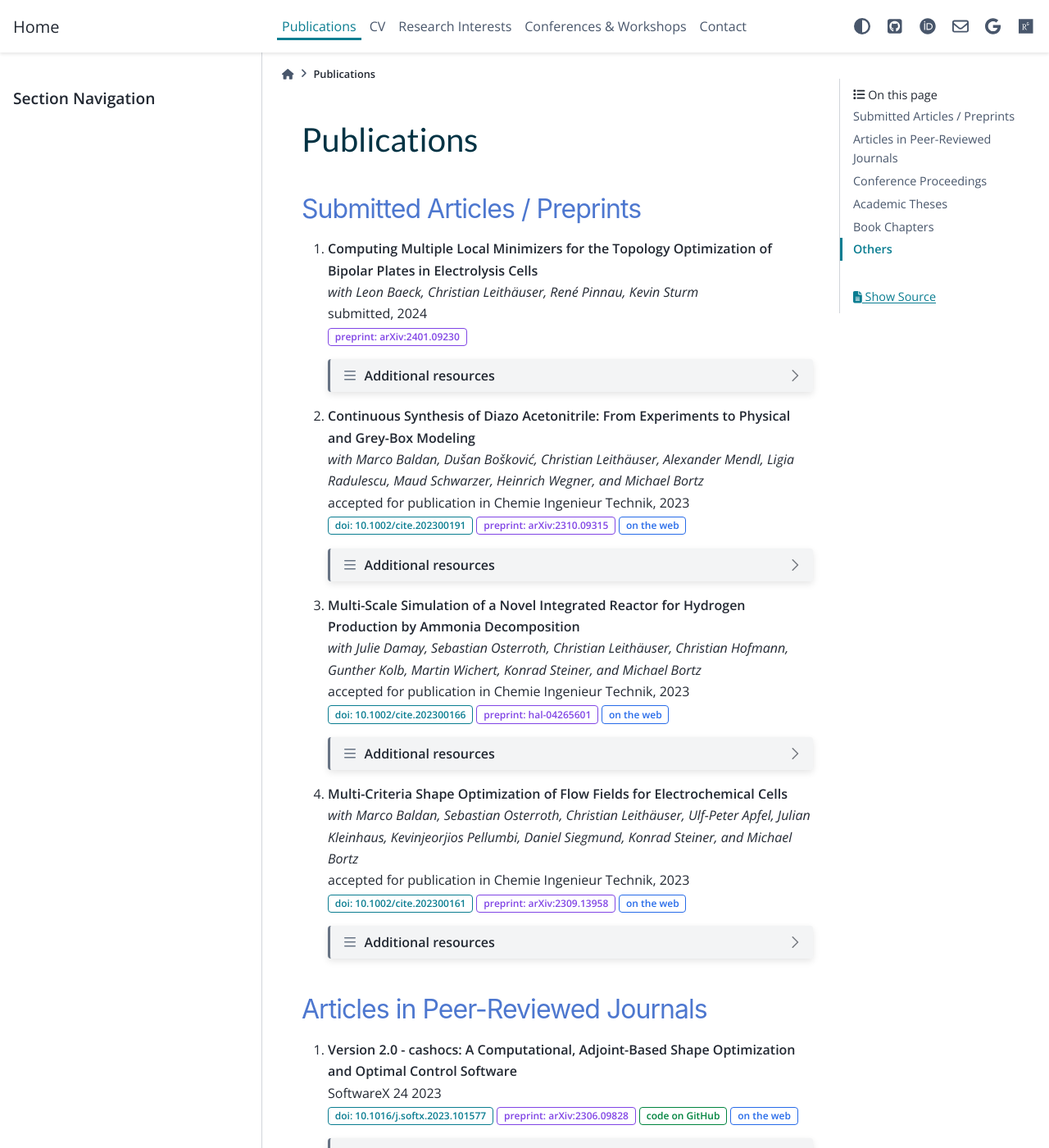
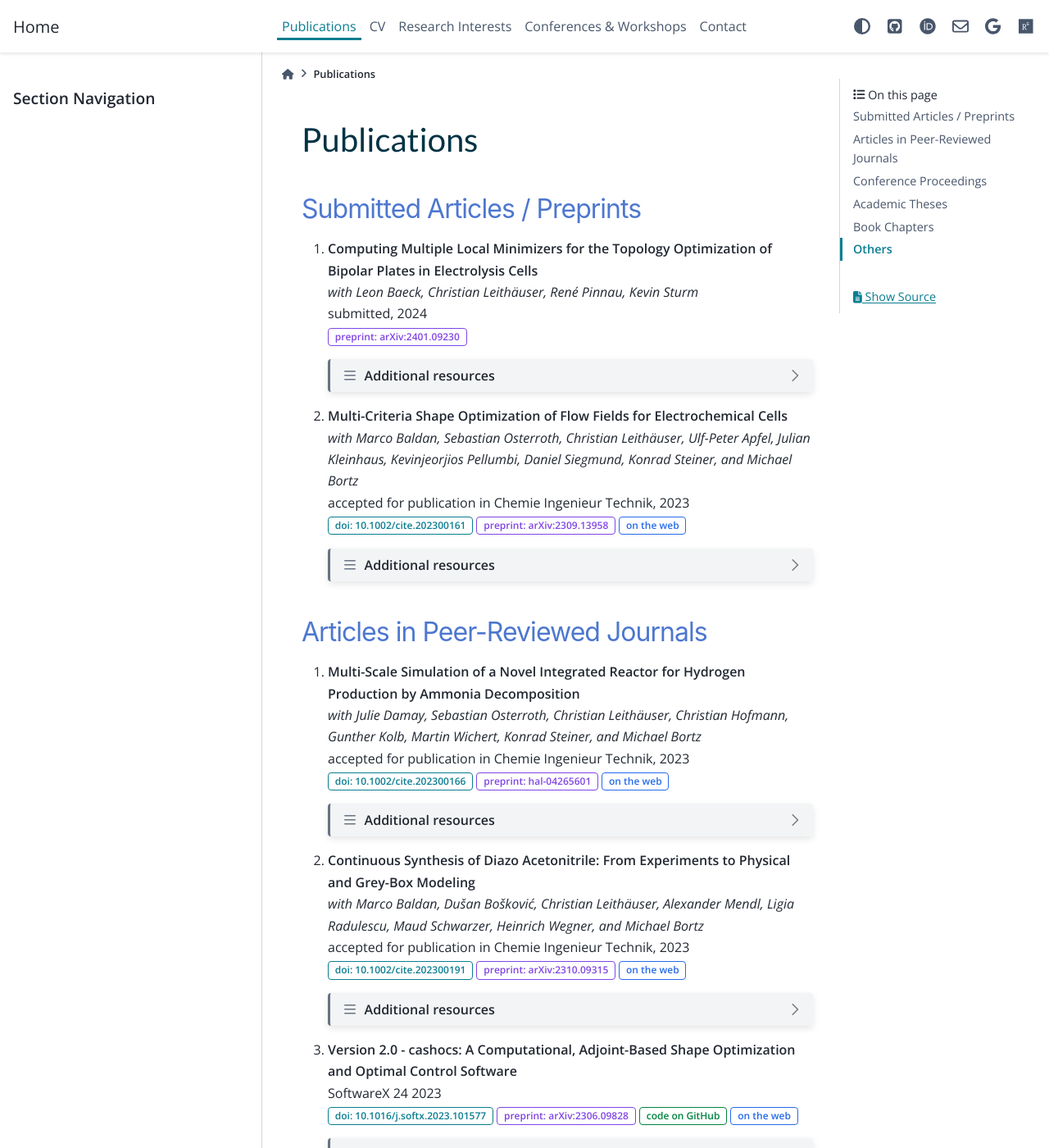
Before and after one commit to sblauth/sblauth.github.io, a Sphinx documentation site: the page built from source/publications.rst, in a window 1280 px wide and 1400 px high. Shown: the whole window at 82% size. Built offline with Sphinx 7.4.7 and the PyData theme 0.15.4, drawn with Linux system fonts in a browser that asks for light colours; some of the changed lines change nothing that is shown.

Commit message:
update publications

```diff
--- a/source/publications.rst
+++ b/source/publications.rst
@@ -33,65 +33,6 @@ Submitted Articles / Preprints
 			   }
 
 
-#. | **Continuous Synthesis of Diazo Acetonitrile: From Experiments to Physical and Grey-Box Modeling**
-   | *with Marco Baldan, Dušan Bošković, Christian Leithäuser, Alexander Mendl, Ligia Radulescu, Maud Schwarzer, Heinrich Wegner, and Michael Bortz*
-   | accepted for publication in Chemie Ingenieur Technik, 2023
-   | :bdg-link-primary-line:`doi: 10.1002/cite.202300191 <https://doi.org/10.1002/cite.202300191>` :bdg-link-secondary-line:`preprint: arXiv:2310.09315 <https://arxiv.org/abs/2310.09315>` :bdg-link-info-line:`on the web <https://www.shapid.fraunhofer.de/en.html>`
-
-   .. dropdown:: Additional resources
-      :icon: three-bars
-
-      .. tab-set::
-
-         .. tab-item:: Abstract
-
-                           Diazo compounds are gathering interest for their potential in promoting greener synthesis routes. We investigate, at a lab-scale, the continuous synthesis of diazo acetonitrile (DAN) using a micro-structured flow reactor and a flow reaction calorimeter. Data concerning DAN formation in the former, and relative to reaction heat and gas flow rate in the latter, are collected. We present both a physical and a grey-box simulation model, both of which are calibrated to our measurements. Both models provide valuable insights into the DAN synthesis. The grey-box approach is useful to incorporate the complex chemical reaction pathways for DAN synthesis and decomposition that are currently hard to address with the physical model.
-
-         .. tab-item:: BibTeX source
-
-            .. code-block:: bibtex
-
-			   @Misc{Baldan2023Continuous,
-			     author        = {Marco Baldan and Sebastian Blauth and Dušan Bošković and Christian Leithäuser and Alexander Mendl and Ligia Radulescu and Maud Schwarzer and Heinrich Wegner and Michael Bortz},
-			     title         = {{Continuous Synthesis of Diazo Acetonitrile: From Experiments to Physical and Grey-Box Modeling}},
-			     year          = {2023},
-			     archiveprefix = {arXiv},
-			     eprint        = {2310.09315},
-			     primaryclass  = {math.OC},
-			   }
-
-
-#. | **Multi-Scale Simulation of a Novel Integrated Reactor for Hydrogen Production by Ammonia Decomposition**
-   | *with Julie Damay, Sebastian Osterroth, Christian Leithäuser, Christian Hofmann, Gunther Kolb, Martin Wichert, Konrad Steiner, and Michael Bortz*
-   | accepted for publication in Chemie Ingenieur Technik, 2023
-   | :bdg-link-primary-line:`doi: 10.1002/cite.202300166 <https://doi.org/10.1002/cite.202300166>` :bdg-link-secondary-line:`preprint: hal-04265601 <https://hal.science/hal-04265601>` :bdg-link-info-line:`on the web <https://www.itwm.fraunhofer.de/en/fields-of-application/renewable-energy-sustainability/ammonpaktor.html>`
-
-   .. dropdown:: Additional resources
-      :icon: three-bars
-
-      .. tab-set::
-
-         .. tab-item:: Abstract
-
-                       A novel reactor concept for ammonia decomposition utilizing tail gas from a purification unit as heat supply is presented. The designed micro-structured reactor integrates both endothermic ammonia decomposition and exothermic tail gas combustion. The reactor and corresponding process are simulated using a mathematical multi-scale model, which combines the results of multiple detailed computational fluid dynamics simulations into a fast surrogate model. The latter is coupled with a process simulation software via a so-called container to simulate the entire process. The efficiency of the presented reactor concept is determined and benefits over alternative approaches are highlighted.
-
-         .. tab-item:: BibTeX source
-
-            .. code-block:: bibtex
-
-			   @Misc{Blauth2023Multia,
-			     author      = {Blauth, Sebastian and Damay, Julie and Osterroth, Sebastian and Leith{\"a}user, Christian and Hofmann, Christian and Kolb, Gunther and Wichert, Martin and Steiner, Konrad and Bortz, Michael},
-			     title       = {{Multi-Scale Simulation of a Novel Integrated Reactor for Hydrogen Production by Ammonia Decomposition}},
-			     year        = {2023},
-			     archiveprefix = {HAL},
-			     hal_id      = {hal-04265601},
-			     hal_version = {v1},
-			     keywords    = {Ammonia decomposition ; CFD simulation ; Hydrogen production ; Multi-scale simulation ; Process simulation},
-			     url         = {https://hal.science/hal-04265601},
-			   }
-
-
-
 
 #. | **Multi-Criteria Shape Optimization of Flow Fields for Electrochemical Cells**
    | *with Marco Baldan, Sebastian Osterroth, Christian Leithäuser, Ulf-Peter Apfel, Julian Kleinhaus, Kevinjeorjios Pellumbi, Daniel Siegmund, Konrad Steiner, and Michael Bortz*
@@ -125,6 +66,68 @@ Submitted Articles / Preprints
 
 Articles in Peer-Reviewed Journals
 ----------------------------------
+
+
+#. | **Multi-Scale Simulation of a Novel Integrated Reactor for Hydrogen Production by Ammonia Decomposition**
+   | *with Julie Damay, Sebastian Osterroth, Christian Leithäuser, Christian Hofmann, Gunther Kolb, Martin Wichert, Konrad Steiner, and Michael Bortz*
+   | accepted for publication in Chemie Ingenieur Technik, 2023
+   | :bdg-link-primary-line:`doi: 10.1002/cite.202300166 <https://doi.org/10.1002/cite.202300166>` :bdg-link-secondary-line:`preprint: hal-04265601 <https://hal.science/hal-04265601>` :bdg-link-info-line:`on the web <https://www.itwm.fraunhofer.de/en/fields-of-application/renewable-energy-sustainability/ammonpaktor.html>`
+
+   .. dropdown:: Additional resources
+      :icon: three-bars
+
+      .. tab-set::
+
+         .. tab-item:: Abstract
+
+                       A novel reactor concept for ammonia decomposition utilizing tail gas from a purification unit as heat supply is presented. The designed micro-structured reactor integrates both endothermic ammonia decomposition and exothermic tail gas combustion. The reactor and corresponding process are simulated using a mathematical multi-scale model, which combines the results of multiple detailed computational fluid dynamics simulations into a fast surrogate model. The latter is coupled with a process simulation software via a so-called container to simulate the entire process. The efficiency of the presented reactor concept is determined and benefits over alternative approaches are highlighted.
+
+         .. tab-item:: BibTeX source
+
+            .. code-block:: bibtex
+
+			   @Article{Blauth2024Multi,
+			     author   = {Blauth, Sebastian and Damay, Julie and Osterroth, Sebastian and Leithäuser, Christian and Hofmann, Christian and Kolb, Gunther and Wichert, Martin and Steiner, Konrad and Bortz, Michael},
+			     journal  = {Chemie Ingenieur Technik},
+			     title    = {{Multi-Scale Simulation of a Novel Integrated Reactor for Hydrogen Production by Ammonia Decomposition}},
+			     year     = {2024},
+			     number   = {n/a},
+			     volume   = {n/a},
+			     doi      = {https://doi.org/10.1002/cite.202300166},
+			     keywords = {Ammonia decomposition, Computational fluid dynamics simulation, Hydrogen production, Multi-scale simulation, Process simulation},
+			   }
+
+
+
+#. | **Continuous Synthesis of Diazo Acetonitrile: From Experiments to Physical and Grey-Box Modeling**
+   | *with Marco Baldan, Dušan Bošković, Christian Leithäuser, Alexander Mendl, Ligia Radulescu, Maud Schwarzer, Heinrich Wegner, and Michael Bortz*
+   | accepted for publication in Chemie Ingenieur Technik, 2023
+   | :bdg-link-primary-line:`doi: 10.1002/cite.202300191 <https://doi.org/10.1002/cite.202300191>` :bdg-link-secondary-line:`preprint: arXiv:2310.09315 <https://arxiv.org/abs/2310.09315>` :bdg-link-info-line:`on the web <https://www.shapid.fraunhofer.de/en.html>`
+
+   .. dropdown:: Additional resources
+      :icon: three-bars
+
+      .. tab-set::
+
+         .. tab-item:: Abstract
+
+                           Diazo compounds are gathering interest for their potential in promoting greener synthesis routes. We investigate, at a lab-scale, the continuous synthesis of diazo acetonitrile (DAN) using a micro-structured flow reactor and a flow reaction calorimeter. Data concerning DAN formation in the former, and relative to reaction heat and gas flow rate in the latter, are collected. We present both a physical and a grey-box simulation model, both of which are calibrated to our measurements. Both models provide valuable insights into the DAN synthesis. The grey-box approach is useful to incorporate the complex chemical reaction pathways for DAN synthesis and decomposition that are currently hard to address with the physical model.
+
+         .. tab-item:: BibTeX source
+
+            .. code-block:: bibtex
+
+			   @Article{Baldan2024Continuous,
+			     author   = {Baldan, Marco and Blauth, Sebastian and Bošković, Dušan and Leithäuser, Christian and Mendl, Alexander and Radulescu, Ligia and Schwarzer, Maud and Wegner, Heinrich and Bortz, Michael},
+			     journal  = {Chemie Ingenieur Technik},
+			     title    = {{Continuous Synthesis of Diazo Acetonitrile: From Experiments to Physical and Grey-Box Modeling}},
+			     year     = {2024},
+			     number   = {n/a},
+			     volume   = {n/a},
+			     doi      = {https://doi.org/10.1002/cite.202300191},
+			     keywords = {Continuous flow chemistry, Diazo acetonitrile, Green chemistry, Grey-box modeling, Parameter identification},
+			   }
+
 
 
 #. | **Version 2.0 - cashocs: A Computational, Adjoint-Based Shape Optimization and Optimal Control Software**
```
